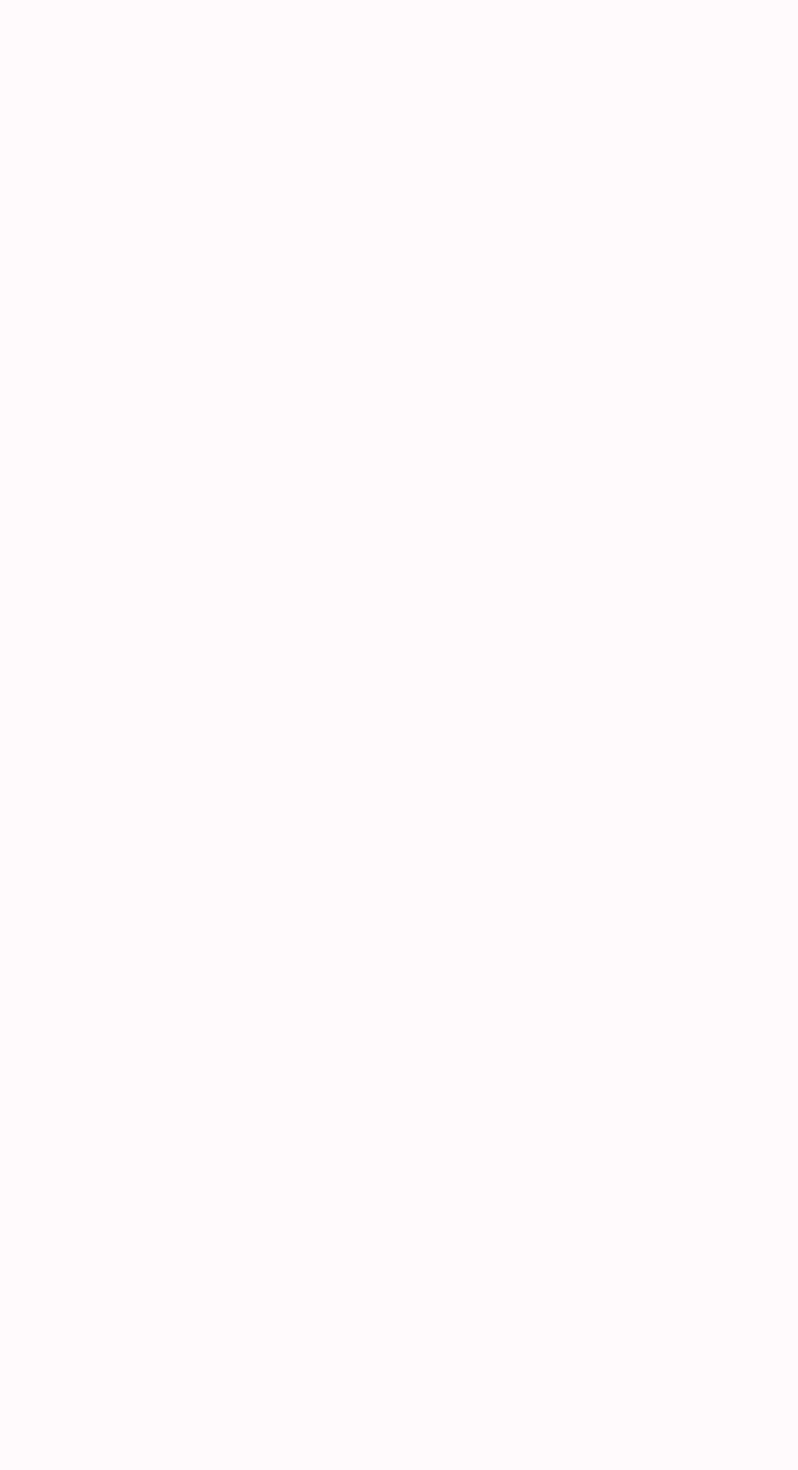
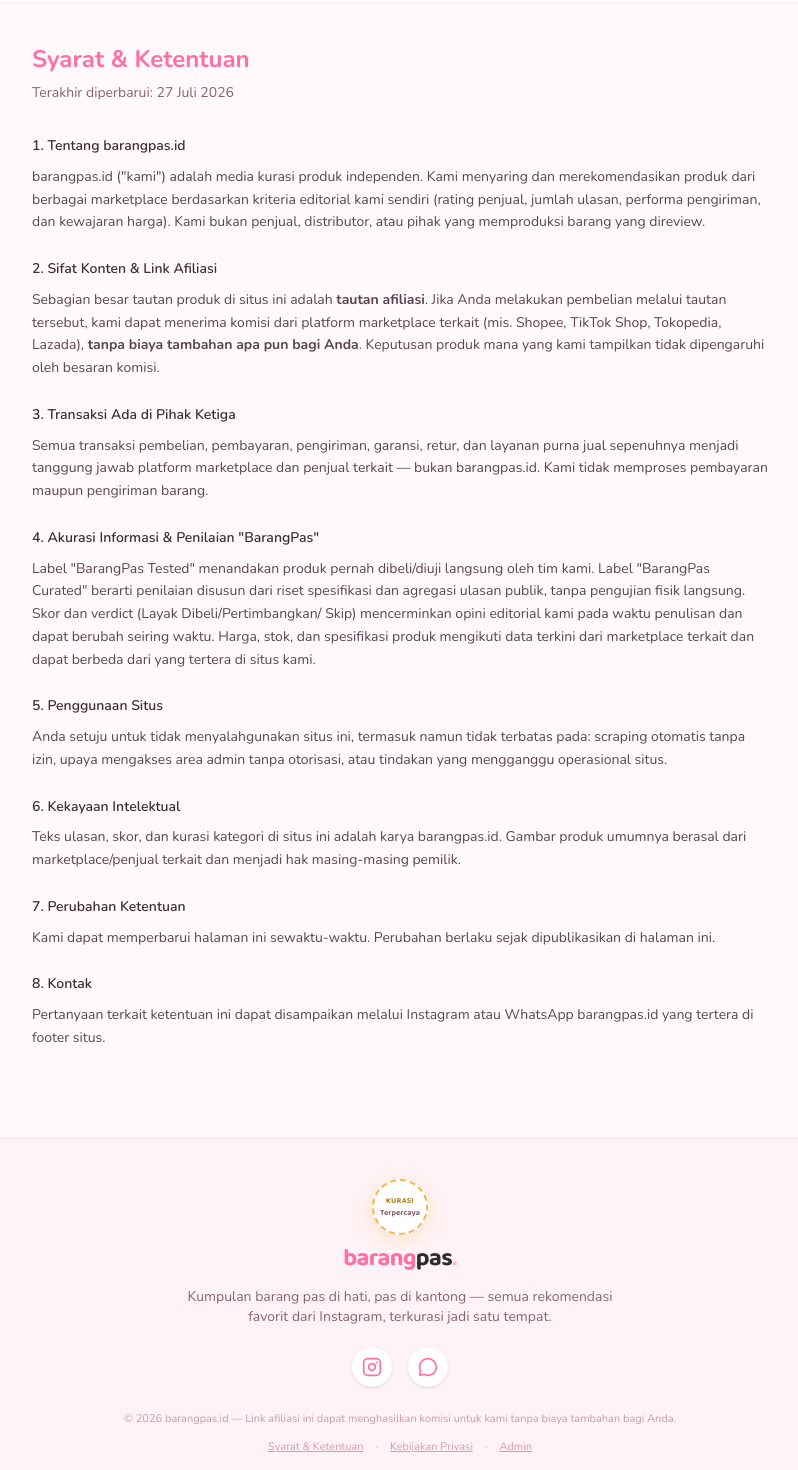
Before and after one commit to afnannuzulasugihartono/barangpas.id, a React (Vite) app: page /terms in a window 1280 px wide. Before the commit this address had no page. Shown: the part 60-1530 px from the top of the page, without its empty margins (240-1038 px from the left). Before the commit the page ends 800 px from the top, so only its background shows below. Built offline with nearby package versions, Linux system fonts and the light colour scheme.

Commit message:
feat: add Terms of Service and Privacy Policy pages

```diff
--- a/src/App.tsx
+++ b/src/App.tsx
@@ -8,6 +8,8 @@ import Search from './pages/Search';
 import ProductDetail from './pages/ProductDetail';
 import AdminLogin from './pages/AdminLogin';
 import AdminDashboard from './pages/AdminDashboard';
+import Terms from './pages/Terms';
+import Privacy from './pages/Privacy';
 
 function App() {
   return (
@@ -19,6 +21,8 @@ function App() {
             <Route path="/kategori/:slug" element={<Category />} />
             <Route path="/cari" element={<Search />} />
             <Route path="/produk/:id" element={<ProductDetail />} />
+            <Route path="/terms" element={<Terms />} />
+            <Route path="/privacy" element={<Privacy />} />
             <Route path="/admin/login" element={<AdminLogin />} />
             <Route
               path="/admin"
--- a/src/components/Footer.jsx
+++ b/src/components/Footer.jsx
@@ -25,7 +25,13 @@ export default function Footer() {
         <p className="mt-6 text-[11px] text-[#C79BAC]">
           © {new Date().getFullYear()} barangpas.id — Link afiliasi ini dapat menghasilkan komisi untuk kami tanpa biaya tambahan bagi Anda.
         </p>
-        <a href="/admin/login" className="inline-block mt-3 text-[11px] text-[#D89AB0] hover:text-[#FF6FA5] underline">Admin</a>
+        <div className="mt-3 flex items-center justify-center gap-3 text-[11px] text-[#D89AB0]">
+          <a href="/terms" className="hover:text-[#FF6FA5] underline">Syarat & Ketentuan</a>
+          <span>·</span>
+          <a href="/privacy" className="hover:text-[#FF6FA5] underline">Kebijakan Privasi</a>
+          <span>·</span>
+          <a href="/admin/login" className="hover:text-[#FF6FA5] underline">Admin</a>
+        </div>
       </div>
     </footer>
   );
--- /dev/null
+++ b/src/pages/Privacy.jsx
@@ -0,0 +1,92 @@
+import Header from '../components/Header';
+import Footer from '../components/Footer';
+
+export default function Privacy() {
+  return (
+    <div className="min-h-screen bg-[#FFF9FB]">
+      <Header />
+      <main className="max-w-3xl mx-auto px-4 py-10">
+        <h1 className="text-2xl font-bold text-[#FF6FA5] mb-2">Kebijakan Privasi</h1>
+        <p className="text-sm text-[#8A6373] mb-8">Terakhir diperbarui: {new Date().toLocaleDateString('id-ID', { day: 'numeric', month: 'long', year: 'numeric' })}</p>
+
+        <div className="space-y-6 text-sm leading-relaxed text-[#5A4650]">
+          <section>
+            <h2 className="font-semibold text-[#3D2E36] mb-2">1. Data yang Kami Kumpulkan</h2>
+            <p>
+              barangpas.id tidak mewajibkan pembuatan akun untuk pengunjung umum. Data yang kami
+              kumpulkan terbatas pada:
+            </p>
+            <ul className="list-disc pl-5 mt-2 space-y-1">
+              <li>Data klik/kunjungan pada tautan produk (untuk mengukur produk mana yang diminati, secara agregat/anonim), digunakan untuk analitik internal kami.</li>
+              <li>Data teknis standar dari peramban (browser), seperti jenis perangkat dan halaman yang diakses, untuk keperluan analitik dan keamanan situs.</li>
+              <li>Untuk tim internal kami (admin), data login digunakan hanya untuk otorisasi akses ke dashboard pengelolaan konten.</li>
+            </ul>
+          </section>
+
+          <section>
+            <h2 className="font-semibold text-[#3D2E36] mb-2">2. Yang TIDAK Kami Kumpulkan</h2>
+            <p>
+              Kami tidak meminta atau menyimpan data pembayaran, alamat pengiriman, maupun data
+              pribadi sensitif lain dari pengunjung. Proses checkout dan pembayaran seluruhnya
+              terjadi di platform marketplace pihak ketiga setelah Anda diarahkan (redirect) dari
+              situs kami.
+            </p>
+          </section>
+
+          <section>
+            <h2 className="font-semibold text-[#3D2E36] mb-2">3. Bagaimana Data Digunakan</h2>
+            <p>
+              Data klik dan analitik digunakan untuk memahami produk/kategori yang paling diminati,
+              guna menyempurnakan kurasi dan pengalaman situs. Data ini tidak kami jual ke pihak ketiga.
+            </p>
+          </section>
+
+          <section>
+            <h2 className="font-semibold text-[#3D2E36] mb-2">4. Tautan & Layanan Pihak Ketiga</h2>
+            <p>
+              Situs ini berisi tautan afiliasi menuju marketplace pihak ketiga (Shopee, TikTok Shop,
+              Tokopedia, Lazada, dsb). Setelah Anda mengklik tautan tersebut, kebijakan privasi
+              platform tujuan yang berlaku, bukan kebijakan privasi kami. Kami menyarankan Anda
+              membaca kebijakan privasi masing-masing platform tersebut.
+            </p>
+          </section>
+
+          <section>
+            <h2 className="font-semibold text-[#3D2E36] mb-2">5. Cookie</h2>
+            <p>
+              Kami dapat menggunakan cookie/local storage seperlunya untuk fungsi dasar situs (mis.
+              status sesi admin). Anda dapat menonaktifkan cookie melalui pengaturan peramban Anda,
+              meski beberapa fitur mungkin tidak berjalan optimal.
+            </p>
+          </section>
+
+          <section>
+            <h2 className="font-semibold text-[#3D2E36] mb-2">6. Keamanan Data</h2>
+            <p>
+              Kami menyimpan data yang kami kelola pada infrastruktur pihak ketiga tepercaya
+              (penyedia database dan hosting) dengan praktik keamanan standar industri. Namun,
+              tidak ada sistem yang sepenuhnya bebas risiko.
+            </p>
+          </section>
+
+          <section>
+            <h2 className="font-semibold text-[#3D2E36] mb-2">7. Perubahan Kebijakan</h2>
+            <p>
+              Kebijakan ini dapat diperbarui sewaktu-waktu; perubahan berlaku sejak dipublikasikan
+              di halaman ini.
+            </p>
+          </section>
+
+          <section>
+            <h2 className="font-semibold text-[#3D2E36] mb-2">8. Kontak</h2>
+            <p>
+              Pertanyaan seputar privasi dapat disampaikan melalui Instagram atau WhatsApp
+              barangpas.id yang tertera di footer situs.
+            </p>
+          </section>
+        </div>
+      </main>
+      <Footer />
+    </div>
+  );
+}
--- /dev/null
+++ b/src/pages/Terms.jsx
@@ -0,0 +1,93 @@
+import Header from '../components/Header';
+import Footer from '../components/Footer';
+
+export default function Terms() {
+  return (
+    <div className="min-h-screen bg-[#FFF9FB]">
+      <Header />
+      <main className="max-w-3xl mx-auto px-4 py-10">
+        <h1 className="text-2xl font-bold text-[#FF6FA5] mb-2">Syarat & Ketentuan</h1>
+        <p className="text-sm text-[#8A6373] mb-8">Terakhir diperbarui: {new Date().toLocaleDateString('id-ID', { day: 'numeric', month: 'long', year: 'numeric' })}</p>
+
+        <div className="space-y-6 text-sm leading-relaxed text-[#5A4650]">
+          <section>
+            <h2 className="font-semibold text-[#3D2E36] mb-2">1. Tentang barangpas.id</h2>
+            <p>
+              barangpas.id ("kami") adalah media kurasi produk independen. Kami menyaring dan
+              merekomendasikan produk dari berbagai marketplace berdasarkan kriteria editorial kami
+              sendiri (rating penjual, jumlah ulasan, performa pengiriman, dan kewajaran harga).
+              Kami bukan penjual, distributor, atau pihak yang memproduksi barang yang direview.
+            </p>
+          </section>
+
+          <section>
+            <h2 className="font-semibold text-[#3D2E36] mb-2">2. Sifat Konten & Link Afiliasi</h2>
+            <p>
+              Sebagian besar tautan produk di situs ini adalah <strong>tautan afiliasi</strong>. Jika Anda
+              melakukan pembelian melalui tautan tersebut, kami dapat menerima komisi dari platform
+              marketplace terkait (mis. Shopee, TikTok Shop, Tokopedia, Lazada), <strong>tanpa biaya
+              tambahan apa pun bagi Anda</strong>. Keputusan produk mana yang kami tampilkan tidak
+              dipengaruhi oleh besaran komisi.
+            </p>
+          </section>
+
+          <section>
+            <h2 className="font-semibold text-[#3D2E36] mb-2">3. Transaksi Ada di Pihak Ketiga</h2>
+            <p>
+              Semua transaksi pembelian, pembayaran, pengiriman, garansi, retur, dan layanan purna jual
+              sepenuhnya menjadi tanggung jawab platform marketplace dan penjual terkait — bukan
+              barangpas.id. Kami tidak memproses pembayaran maupun pengiriman barang.
+            </p>
+          </section>
+
+          <section>
+            <h2 className="font-semibold text-[#3D2E36] mb-2">4. Akurasi Informasi & Penilaian "BarangPas"</h2>
+            <p>
+              Label "BarangPas Tested" menandakan produk pernah dibeli/diuji langsung oleh tim kami.
+              Label "BarangPas Curated" berarti penilaian disusun dari riset spesifikasi dan agregasi
+              ulasan publik, tanpa pengujian fisik langsung. Skor dan verdict (Layak Dibeli/Pertimbangkan/
+              Skip) mencerminkan opini editorial kami pada waktu penulisan dan dapat berubah seiring waktu.
+              Harga, stok, dan spesifikasi produk mengikuti data terkini dari marketplace terkait dan dapat
+              berbeda dari yang tertera di situs kami.
+            </p>
+          </section>
+
+          <section>
+            <h2 className="font-semibold text-[#3D2E36] mb-2">5. Penggunaan Situs</h2>
+            <p>
+              Anda setuju untuk tidak menyalahgunakan situs ini, termasuk namun tidak terbatas pada:
+              scraping otomatis tanpa izin, upaya mengakses area admin tanpa otorisasi, atau tindakan
+              yang mengganggu operasional situs.
+            </p>
+          </section>
+
+          <section>
+            <h2 className="font-semibold text-[#3D2E36] mb-2">6. Kekayaan Intelektual</h2>
+            <p>
+              Teks ulasan, skor, dan kurasi kategori di situs ini adalah karya barangpas.id. Gambar
+              produk umumnya berasal dari marketplace/penjual terkait dan menjadi hak masing-masing
+              pemilik.
+            </p>
+          </section>
+
+          <section>
+            <h2 className="font-semibold text-[#3D2E36] mb-2">7. Perubahan Ketentuan</h2>
+            <p>
+              Kami dapat memperbarui halaman ini sewaktu-waktu. Perubahan berlaku sejak dipublikasikan
+              di halaman ini.
+            </p>
+          </section>
+
+          <section>
+            <h2 className="font-semibold text-[#3D2E36] mb-2">8. Kontak</h2>
+            <p>
+              Pertanyaan terkait ketentuan ini dapat disampaikan melalui Instagram atau WhatsApp
+              barangpas.id yang tertera di footer situs.
+            </p>
+          </section>
+        </div>
+      </main>
+      <Footer />
+    </div>
+  );
+}
```
